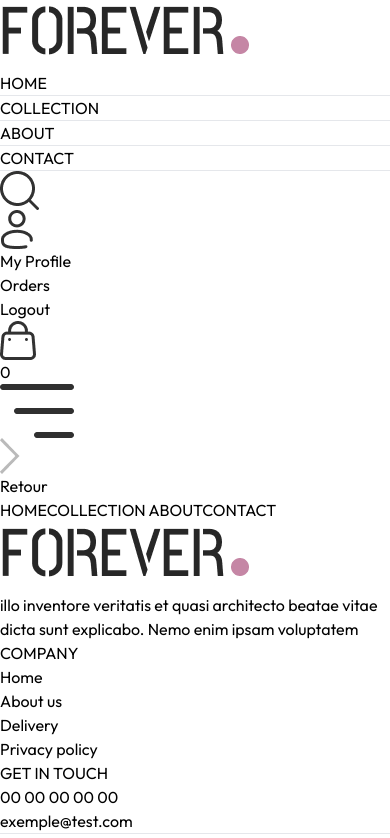
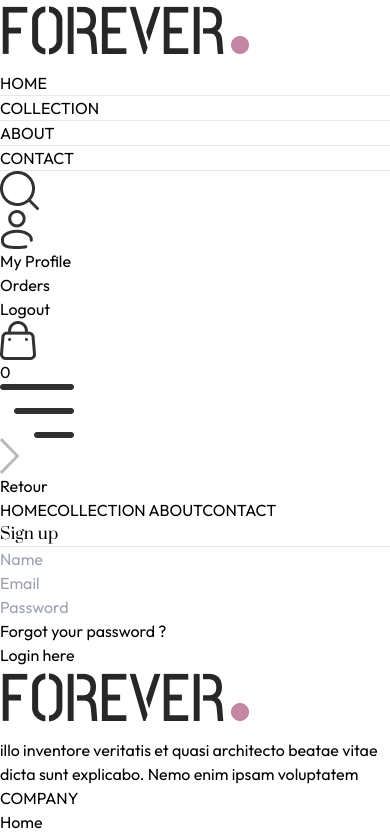
Before and after one commit to MarianneGitCamp/Templatewebsitefromscratch, a React (Vite) app in the folder frontend/: page /login in a window 390 px wide. Shown: the top 838 px of the page. Built offline with nearby package versions, Linux system fonts and the light colour scheme; a web font is replaced by a local one.

Commit message:
Implemented conditional rendering for Login/Sign Up form with responsive styling

```diff
--- a/frontend/src/components/Navbar.jsx
+++ b/frontend/src/components/Navbar.jsx
@@ -34,7 +34,7 @@
       <div className='flex items-center gap-6'>
         <img onClick={()=>setShowSearch(true)}  src={assets.search_icon} className='w-5 cursor-pointer' alt=""/>
          <div className='group relative'>
-            <img className='w-5 cursor-pointer' src={assets.profile_icon} alt="icon de profil menu déroulant en dessous"/>
+            <Link to='/login'><img className='w-5 cursor-pointer' src={assets.profile_icon} alt="icon de profil menu déroulant en dessous"/></Link>
             <div className='group-hover:block hidden absolute dropdown-menu right-0 pt-4'>
                 <div className='flex flex-col gap-2 w-36 py-3 px-5 bg-slate-100 text-gray-500 rounded'>
                     <p className='cursor-pointer hover:text-black' >My Profile</p>
--- a/frontend/src/pages/Login.jsx
+++ b/frontend/src/pages/Login.jsx
@@ -1,8 +1,28 @@
-import React from 'react'
+import React, { useState } from 'react'
 
 const Login = () => {
+
+  const[currentState , setCurrentState] = useState('Sign up')
   return (
     <div>
+      <form className='flex flex-col items-center w-[90%] sm:max-w-96 m-auto mt-14 gap-4 text-gray-800'>
+        <div className='inline-flex items-center gap-2 mb-2 mt-10'>
+    <p className='prata-regular text-3xl'> {currentState}</p>
+    <hr className='border-none h-[1.5px] w-8 bg-gray-800'/>
+
+        </div>
+        {currentState==='Login' ? '' : <input type="text" className='w-full px-3 py-2 border border-gray-800' placeholder='Name' required/> /**Quand le compte est nouveau on bine le input "name" si c'est juste un utilisateur qui veutt se log il n'apparait pas  */}
+        <input type="email" className='w-full px-3 py-2 border border-gray-800' placeholder='Email' required />
+        <input type="text" className='w-full px-3 py-2 border border-gray-800' placeholder='Password' required/>
+        <div className='w-full flex justify-between textt-sm mt-[-8px]'>
+        <p className='cursor-pointer'>Forgot your password ? </p>
+        {
+          currentState === 'Login'
+          ? <p onClick={()=> setCurrentState('Sign Up')} className='cursor-pointer'> Create account </p>
+          : <p  onClick={ ()=> setCurrentState('Login') } className='cursor-pointer' >Login here</p>
+        }
+        </div>
+      </form>
 
     </div>
   )
```
